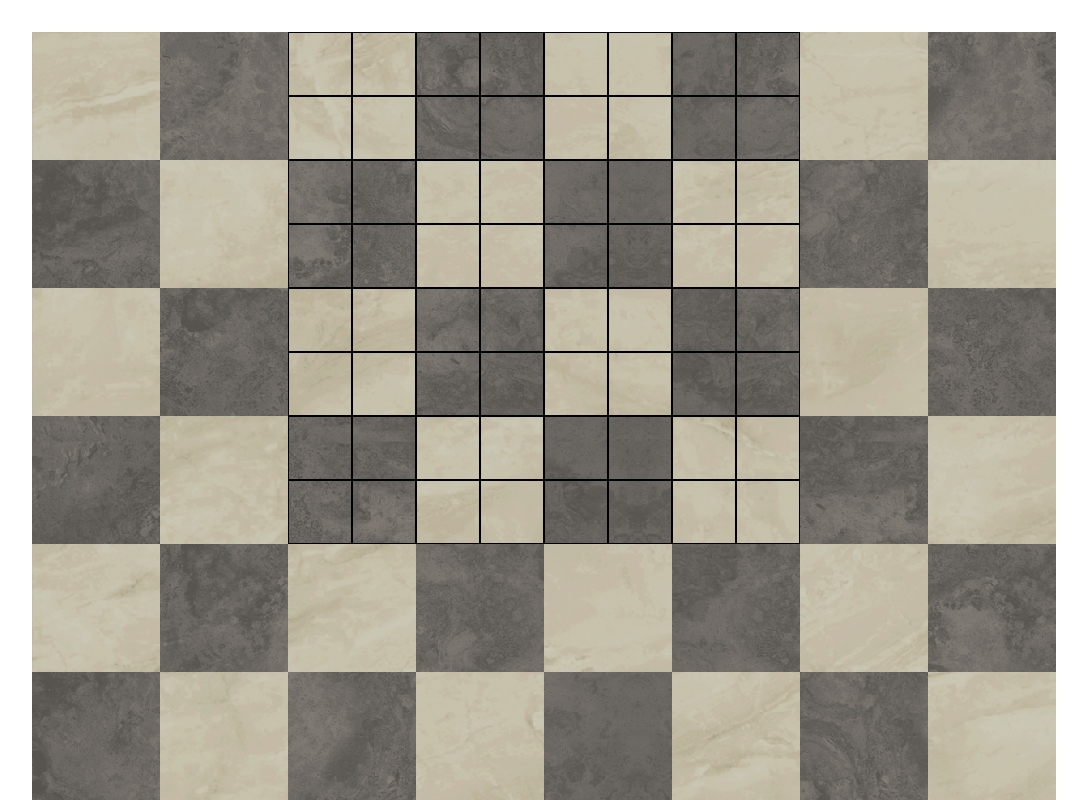
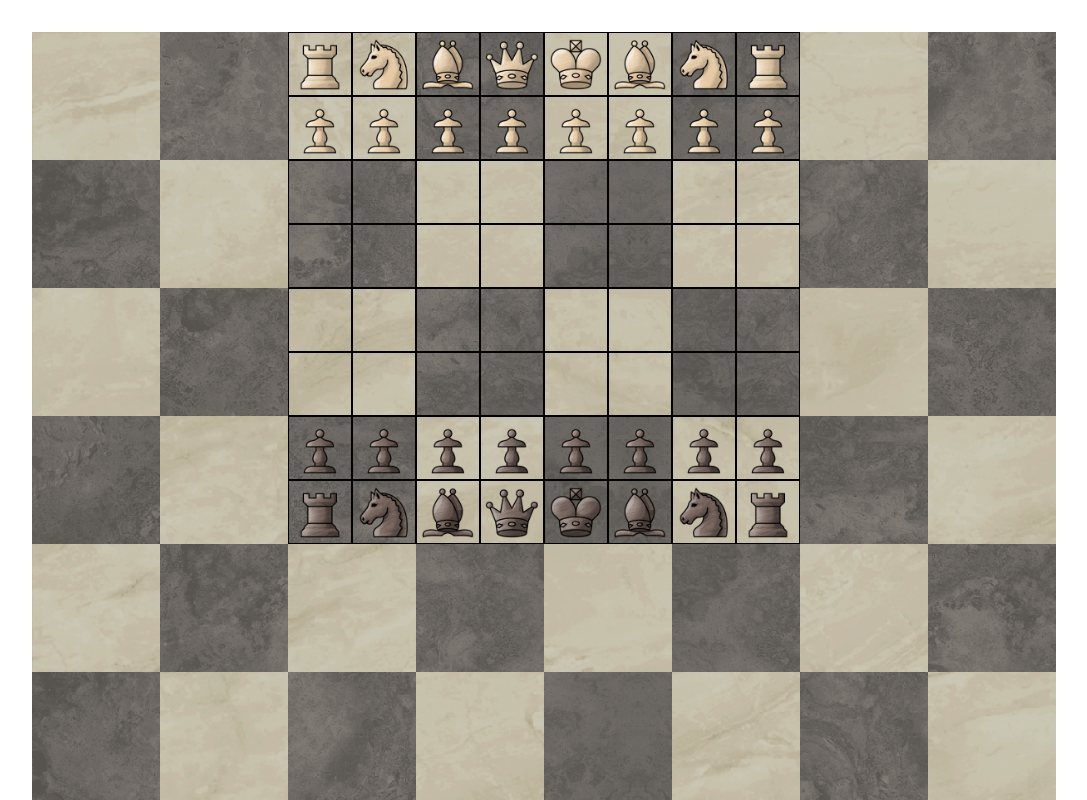
Before and after one commit to snk-js/chessible, a Next.js app: page / in a window 1280 px wide. Shown: the whole page, without its empty margins (96-1183 px from the left). Built offline with nearby package versions, Linux system fonts and the light colour scheme.

Commit message:
setup pieces

```diff
--- a/src/components/board/index.tsx
+++ b/src/components/board/index.tsx
@@ -2,8 +2,12 @@ import Piece from '../piece'
 import Image from 'next/image'
 
 import styled from 'styled-components'
+import { useContext, useEffect } from 'react'
+import { GameContext } from '@/contexts/game'
+import { BoardState } from '@/types/chess'
+import board from '@/assets/board.png'
 
-import board from '@/assets/board.png'
+const GRID = [0, 1, 2, 3, 4, 5, 6, 7]
 
 const BoardFields = styled.div`
   padding: 2rem;
@@ -25,17 +29,26 @@ const BackgroundBoard = styled.div`
 `
 
 const Board = () => {
+  const { boardState }: { boardState: BoardState } = useContext(GameContext)
+
   return (
     <>
       <BackgroundBoard>
         <Image src={board} alt='' />
       </BackgroundBoard>
       <BoardFields>
-        {Array(64)
-          .fill(1)
-          .map((field, i) => {
-            return <Piece key={i}></Piece>
-          })}
+        {GRID.map((row, i) => {
+          return GRID.map((column, j) => {
+            return (
+              <Piece
+                column={column}
+                row={row}
+                key={i + j}
+                value={boardState[row][column]}
+              ></Piece>
+            )
+          })
+        })}
       </BoardFields>
     </>
   )
--- a/src/components/piece/index.tsx
+++ b/src/components/piece/index.tsx
@@ -1,5 +1,12 @@
-const Piece = () => {
-  return <div className='border border-black border-double'></div>
+import Image from 'next/image'
+import { pieceImages } from './pieceImages'
+
+const Piece = ({ column, row, value }) => {
+  return (
+    <div className='border border-black'>
+      {pieceImages[value] && <Image src={pieceImages[value]} alt='' />}
+    </div>
+  )
 }
 
 export default Piece
--- /dev/null
+++ b/src/components/piece/pieceImages.ts
@@ -0,0 +1,27 @@
+import bp from '@/assets/bp.png'
+import bn from '@/assets/bn.png'
+import bk from '@/assets/bk.png'
+import bq from '@/assets/bq.png'
+import br from '@/assets/br.png'
+import bb from '@/assets/bb.png'
+import wp from '@/assets/wp.png'
+import wn from '@/assets/wn.png'
+import wk from '@/assets/wk.png'
+import wq from '@/assets/wq.png'
+import wr from '@/assets/wr.png'
+import wb from '@/assets/wb.png'
+
+export const pieceImages = {
+  bp,
+  bn,
+  bk,
+  bq,
+  br,
+  wp,
+  wn,
+  wk,
+  wq,
+  wr,
+  bb,
+  wb,
+}
--- a/src/contexts/constants.ts
+++ b/src/contexts/constants.ts
@@ -1,46 +1,16 @@
-const COLUMNS = ['A', 'B', 'C', 'D', 'E', 'F', 'G', 'H']
 const GRID = [0, 1, 2, 3, 4, 5, 6, 7]
 
 export const initialState = {}
 
 import { PieceType } from '@/types/chess'
 
-GRID.map((column) => {
+const { bb, bk, bn, bp, bq, br, wb, wk, wn, wp, wq, wr } = PieceType
+
+export const boardInitialState = () =>
   GRID.map((row) => {
-    const cell = (initialState[COLUMNS[column] + row] = null)
+    if (row === 0) return [wr, wn, wb, wq, wk, wb, wn, wr]
+    if (row === 1) return [wp, wp, wp, wp, wp, wp, wp, wp]
+    if (row === 6) return [bp, bp, bp, bp, bp, bp, bp, bp]
+    if (row === 7) return [br, bn, bb, bq, bk, bb, bn, br]
+    return [null, null, null, null, null, null, null, null]
   })
-})
-
-initialState['A8'] = PieceType.br
-initialState['B8'] = PieceType.bn
-initialState['C8'] = PieceType.bb
-initialState['D8'] = PieceType.bq
-initialState['E8'] = PieceType.bk
-initialState['F8'] = PieceType.bb
-initialState['G8'] = PieceType.bn
-initialState['H8'] = PieceType.br
-initialState['A7'] = PieceType.bp
-initialState['B7'] = PieceType.bp
-initialState['C7'] = PieceType.bp
-initialState['D7'] = PieceType.bp
-initialState['E7'] = PieceType.bp
-initialState['F7'] = PieceType.bp
-initialState['G7'] = PieceType.bp
-initialState['H7'] = PieceType.bp
-
-initialState['A1'] = PieceType.wr
-initialState['B1'] = PieceType.wn
-initialState['C1'] = PieceType.wb
-initialState['D1'] = PieceType.wq
-initialState['E1'] = PieceType.wk
-initialState['F1'] = PieceType.wb
-initialState['G1'] = PieceType.wn
-initialState['H1'] = PieceType.wr
-initialState['A2'] = PieceType.wp
-initialState['B2'] = PieceType.wp
-initialState['C2'] = PieceType.wp
-initialState['D2'] = PieceType.wp
-initialState['E2'] = PieceType.wp
-initialState['F2'] = PieceType.wp
-initialState['G2'] = PieceType.wp
-initialState['H2'] = PieceType.wp
--- a/src/contexts/game.tsx
+++ b/src/contexts/game.tsx
@@ -1,13 +1,16 @@
-import { createContext } from 'react'
+import { createContext, useEffect } from 'react'
 import { useState } from 'react'
-import { initialState } from './constants'
+import { boardInitialState } from './constants'
 
 const GameContext = createContext(null)
 
 const GameContextProvider = ({ children }) => {
-  const [board, setBoard] = useState(initialState)
-
-  return <GameContext.Provider value={{}}>{children}</GameContext.Provider>
+  const [boardState, setBoardState] = useState(boardInitialState())
+  return (
+    <GameContext.Provider value={{ boardState }}>
+      {children}
+    </GameContext.Provider>
+  )
 }
 
 export { GameContextProvider, GameContext }
--- a/src/pages/index.tsx
+++ b/src/pages/index.tsx
@@ -1,6 +1,6 @@
 import dynamic from 'next/dynamic'
 import Board from '@/components/board'
-
+import { GameContextProvider } from '@/contexts/game'
 const Shader = dynamic(() => import('@/components/canvas/Shader/Shader'), {
   ssr: false,
 })
@@ -8,9 +8,11 @@ const Shader = dynamic(() => import('@/components/canvas/Shader/Shader'), {
 // dom components goes here
 const Page = (props) => {
   return (
-    <div className='flex justify-center'>
-      <Board />
-    </div>
+    <GameContextProvider>
+      <div className='flex justify-center'>
+        <Board />
+      </div>
+    </GameContextProvider>
   )
 }
 
--- a/src/types/chess.ts
+++ b/src/types/chess.ts
@@ -1,20 +1,26 @@
-export enum PieceType {
-  bp,
-  bn,
-  bb,
-  br,
-  bq,
-  bk,
-  wp,
-  wn,
-  wb,
-  wr,
-  wq,
-  wk,
-  none,
+export const PieceType = {
+  bp: 'bp',
+  bn: 'bn',
+  bb: 'bb',
+  br: 'br',
+  bq: 'bq',
+  bk: 'bk',
+  wp: 'wp',
+  wn: 'wn',
+  wb: 'wb',
+  wr: 'wr',
+  wq: 'wq',
+  wk: 'wk',
+  none: null,
 }
 
-const GRID = [0, 1, 2, 3, 4, 5, 6, 7]
+const gridLen = [0, 1, 2, 3, 4, 5, 6, 7]
+
+type IBoardState<Length, PieceTypes> = {
+  [Index in keyof Length]: [keyof PieceTypes] | null
+}
+
+export type BoardState = IBoardState<typeof gridLen, typeof PieceType>
 
 export enum PieceColor {
   WHITE,
```
Also changed, not shown: src/assets/bk.png (added).
